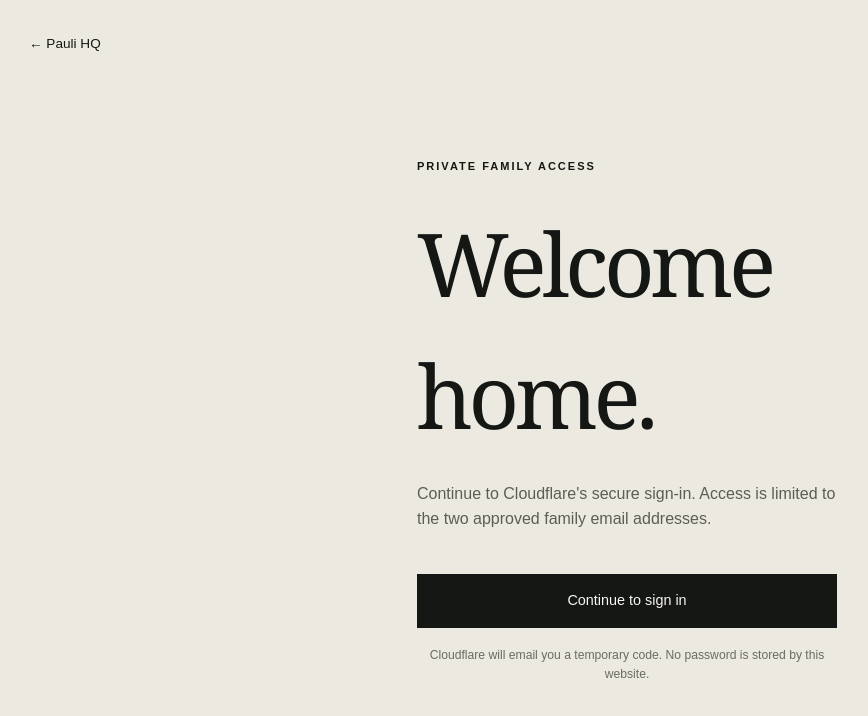
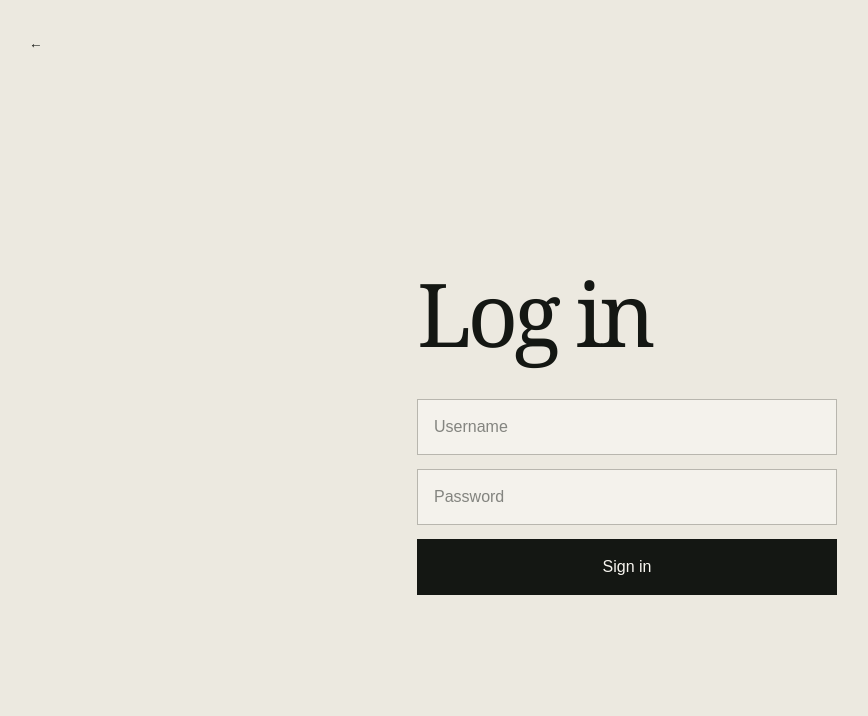
Before and after one commit to vbvcj5mj98-ctrl/paulihq-site, a Next.js app: page /login in a window 1280 px wide. Shown: the top 716 px of the page, without its empty margins (13-881 px from the left). Built offline with nearby package versions, Linux system fonts and the light colour scheme.

Commit message:
Add files via upload

```diff
--- a/app/globals.css
+++ b/app/globals.css
@@ -11,30 +11,25 @@ a { color: inherit; text-decoration: none; }
   min-height: 100svh;
   overflow: hidden;
   display: grid;
-  grid-template-rows: auto 1fr auto;
+  grid-template-rows: auto 1fr;
   background: url('/pauli-water.jpg') center center / cover no-repeat;
 }
 .shade { position: absolute; inset: 0; background: linear-gradient(90deg, rgba(7, 18, 20, .68) 0%, rgba(7, 18, 20, .18) 62%, rgba(7, 18, 20, .3) 100%); }
-.photo-header, .photo-content, .photo-footer { position: relative; z-index: 1; }
-.photo-header, .photo-footer { display: flex; align-items: center; justify-content: space-between; padding: 32px 42px; }
-.name { font-size: .95rem; font-weight: 650; letter-spacing: .02em; }
+.photo-header { position: relative; z-index: 1; display: flex; align-items: center; justify-content: flex-end; padding: 32px 42px; }
 .login-link { padding: 11px 19px; border: 1px solid rgba(255,255,255,.65); border-radius: 100px; font-size: .8rem; transition: background 180ms ease, color 180ms ease; }
 .login-link:hover { background: var(--white); color: var(--dark); }
-.photo-content { align-self: center; padding: 5vh 42px; }
 .kicker { margin: 0 0 22px; font-size: .69rem; font-weight: 650; letter-spacing: .18em; text-transform: uppercase; }
-.photo-content h1 { margin: 0; font-family: Georgia, 'Times New Roman', serif; font-size: clamp(4.5rem, 12vw, 10.5rem); font-weight: 400; line-height: .85; letter-spacing: -.06em; }
-.intro { margin: 28px 0 0 6px; font-size: clamp(.95rem, 1.4vw, 1.15rem); }
-.photo-footer { padding-top: 24px; padding-bottom: 28px; font-size: .68rem; letter-spacing: .12em; text-transform: uppercase; }
-.photo-footer p { margin: 0; }
 
 .login-page { min-height: 100svh; background: #ece9e0; color: var(--dark); display: grid; place-items: center; padding: 90px 24px 48px; }
 .back-link { position: absolute; top: 34px; left: 42px; font-size: .85rem; }
 .login-card { width: min(100%, 420px); }
 .login-card h1 { margin: 0 0 20px; font-family: Georgia, 'Times New Roman', serif; font-size: clamp(3.8rem, 10vw, 5.5rem); font-weight: 400; letter-spacing: -.05em; }
 .login-note { margin: 0 0 42px; color: #5c5e56; line-height: 1.6; }
-.secure-login { display: grid; place-items: center; min-height: 54px; background: var(--dark); color: var(--white); font-size: .9rem; transition: opacity 180ms ease; }
-.secure-login:hover { opacity: .82; }
-.login-help { margin: 18px 0 0; color: #6a6c64; font-size: .76rem; line-height: 1.55; text-align: center; }
+.login-form { display: grid; gap: 14px; }
+.login-form input { width: 100%; height: 56px; padding: 0 16px; border: 1px solid #b8b6ae; background: rgba(255,255,255,.38); color: var(--dark); font: inherit; outline: none; }
+.login-form input:focus { border-color: var(--dark); }
+.login-form button { height: 56px; border: 0; background: var(--dark); color: var(--white); font: inherit; cursor: pointer; }
+.sr-only { position: absolute; width: 1px; height: 1px; padding: 0; margin: -1px; overflow: hidden; clip: rect(0, 0, 0, 0); white-space: nowrap; border: 0; }
 .portal-page { min-height: 100svh; background: #ece9e0; color: var(--dark); }
 .portal-header { height: 90px; padding: 0 42px; display: flex; align-items: center; justify-content: space-between; border-bottom: 1px solid #c9c6bc; }
 .logout-link { padding-bottom: 3px; border-bottom: 1px solid currentColor; font-size: .78rem; }
@@ -45,10 +40,8 @@ a { color: inherit; text-decoration: none; }
 @media (max-width: 650px) {
   .photo-page { background-position: 61% center; }
   .shade { background: linear-gradient(90deg, rgba(7,9,6,.62), rgba(7,9,6,.16)); }
-  .photo-header, .photo-footer { padding-left: 22px; padding-right: 22px; }
+  .photo-header { padding-left: 22px; padding-right: 22px; }
   .photo-header { padding-top: 22px; }
-  .photo-content { padding-left: 22px; padding-right: 22px; }
-  .photo-content h1 { font-size: clamp(4.25rem, 23vw, 7rem); }
   .back-link { top: 24px; left: 22px; }
   .portal-header { height: 76px; padding: 0 22px; }
   .portal-content { padding-top: 14vh; }
--- a/app/login/page.tsx
+++ b/app/login/page.tsx
@@ -4,23 +4,30 @@ export default function LoginPage() {
   return (
     <main className="login-page">
       <Link className="back-link" href="/" aria-label="Return home">
-        &larr; Pauli HQ
+        &larr;
       </Link>
 
       <section className="login-card">
-        <p className="kicker">Private family access</p>
-        <h1>Welcome home.</h1>
-        <p className="login-note">
-          Continue to Cloudflare&apos;s secure sign-in. Access is limited to the
-          two approved family email addresses.
-        </p>
-        <Link className="secure-login" href="/portal">
-          Continue to sign in
-        </Link>
-        <p className="login-help">
-          Cloudflare will email you a temporary code. No password is stored by
-          this website.
-        </p>
+        <h1>Log in</h1>
+        <form className="login-form">
+          <label className="sr-only" htmlFor="username">Username</label>
+          <input
+            id="username"
+            name="username"
+            type="text"
+            autoComplete="username"
+            placeholder="Username"
+          />
+          <label className="sr-only" htmlFor="password">Password</label>
+          <input
+            id="password"
+            name="password"
+            type="password"
+            autoComplete="current-password"
+            placeholder="Password"
+          />
+          <button type="button">Sign in</button>
+        </form>
       </section>
     </main>
   );
--- a/app/page.tsx
+++ b/app/page.tsx
@@ -5,26 +5,10 @@ export default function Home() {
     <main className="photo-page">
       <div className="shade" />
       <header className="photo-header">
-        <a className="name" href="#home" aria-label="Carson Pauli home">
-          Pauli HQ
-        </a>
         <Link className="login-link" href="/login">
           Log in
         </Link>
       </header>
-
-      <section className="photo-content" id="home">
-        <p className="kicker">Carson &amp; family</p>
-        <h1>In progress.</h1>
-        <p className="intro">
-          Projects, ideas, and more to come.
-        </p>
-      </section>
-
-      <footer className="photo-footer">
-        <p>California</p>
-        <p>© {new Date().getFullYear()}</p>
-      </footer>
     </main>
   );
 }
```
